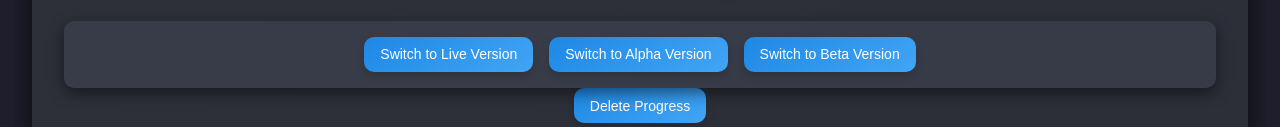
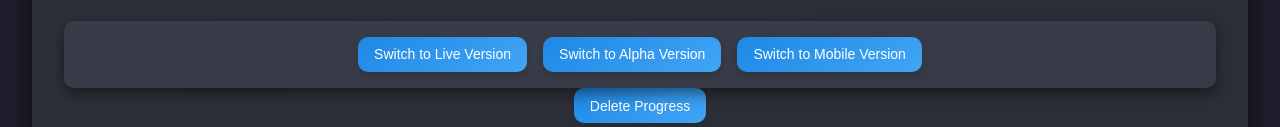
Before and after one commit to largefort/elemental-tycoon, a plain HTML site: page index.html in a window 1280 px wide. Shown: the part 2841-2968 px from the top of the page. Drawn offline with Linux system fonts and the light colour scheme.

Commit message:
Update index.html

```diff
--- a/index.html
+++ b/index.html
@@ -168,7 +168,7 @@
         <div id="version-switching">
             <button onclick="switchVersion('live')" aria-label="Switch to Live Version">Switch to Live Version</button>
             <button onclick="switchVersion('alpha')" aria-label="Switch to Alpha Version">Switch to Alpha Version</button>
-            <button onclick="switchVersion('mobile')" aria-label="Switch to Beta Version">Switch to Beta Version</button>
+            <button onclick="switchVersion('mobile')" aria-label="Switch to Beta Version">Switch to Mobile Version</button>
         </div>
 
         <!-- Delete Progress Button -->
```
